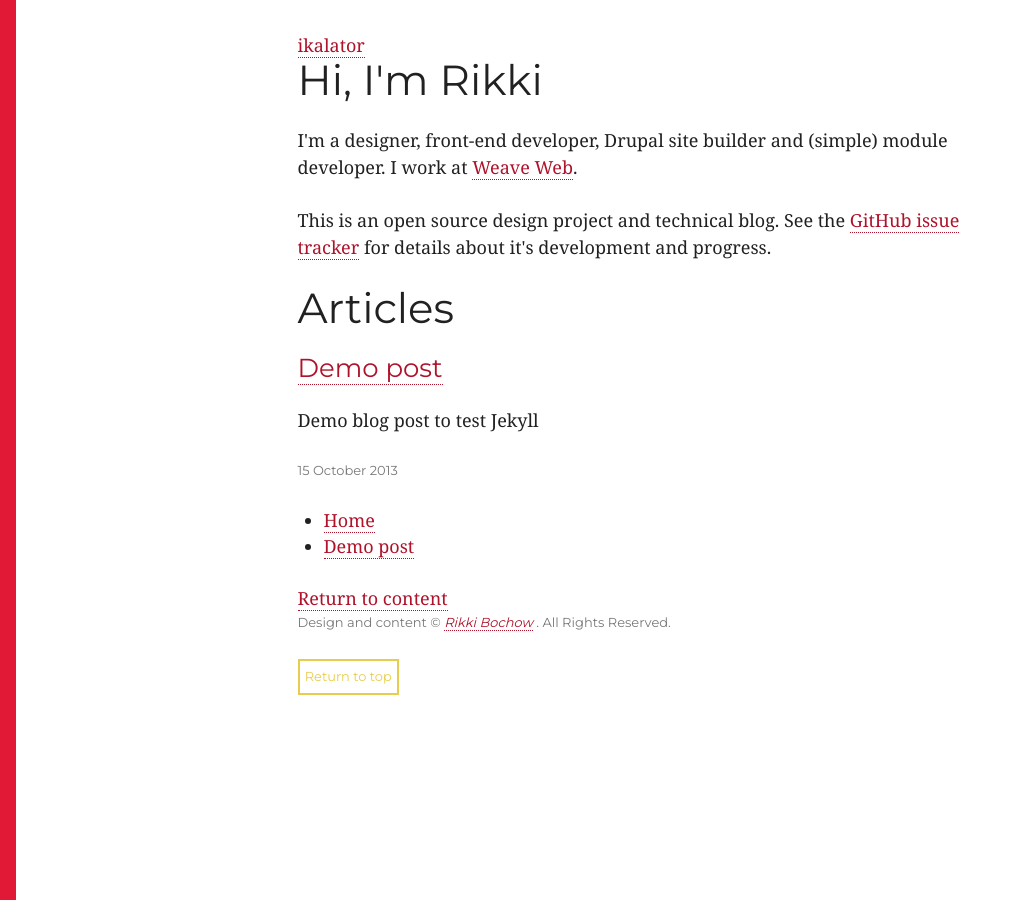
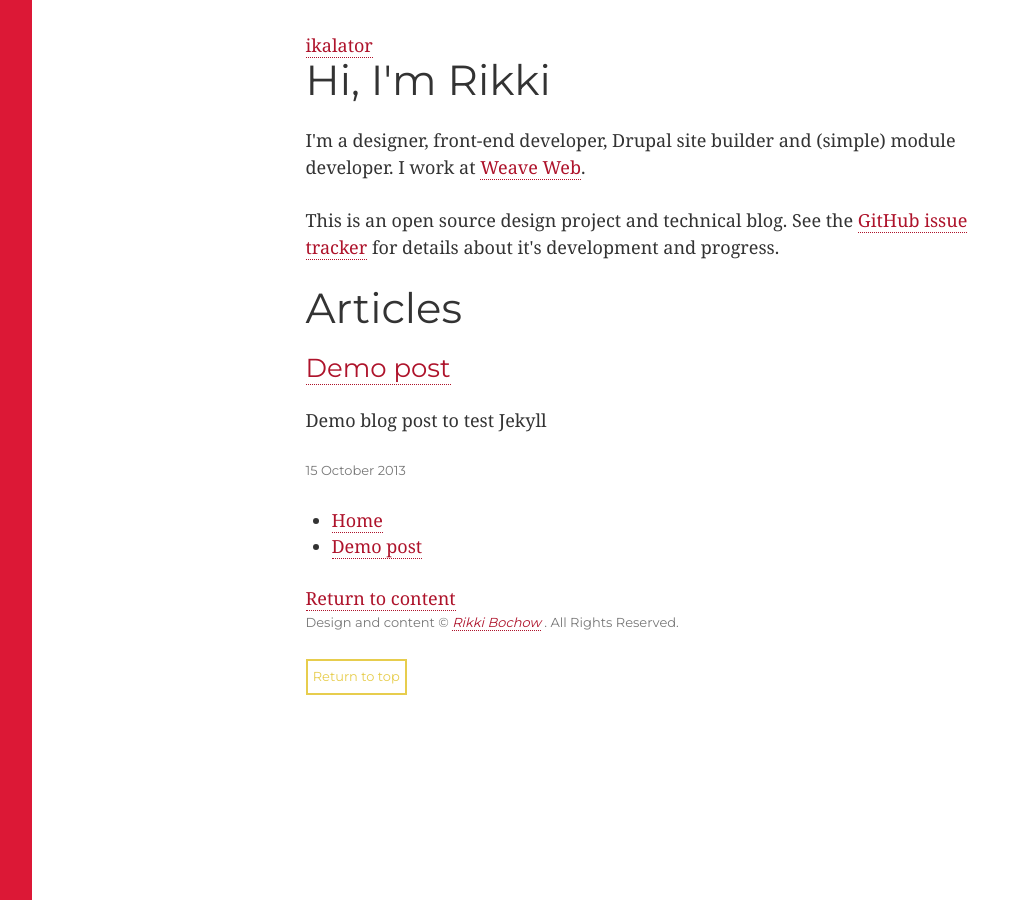
Before and after one commit to rikki-iki/rikki-iki.github.io, a Jekyll site: the page built from index.html, in a window 1280 px wide. Shown: the whole page, without its empty margins (0-1014 px from the left). Built offline with Jekyll 4.4.1, drawn with Linux system fonts in a browser that asks for light colours; Markdown is read by kramdown in place of the engine named in the settings; the list of posts is cut into pages by our own code.

Commit message:
minor colour changes

```diff
--- a/css/ikalator.css
+++ b/css/ikalator.css
@@ -3,7 +3,7 @@
  * Contasts calculated with: http://leaverou.github.io/contrast-ratio
  * to ensure accessibility is good.
  *
- * bright red: hsl(351,80%,49%) - contrast 4.8 (AA);
+ * bright red: hsl(351,80%,48%) - contrast 4.8 (AA);
  * dark red: hsl(351,80%,38%) - contrast 7.1 (AAA);
 */
 
@@ -23,7 +23,7 @@
   font: 1em/1.625em "adelle","Georgia",serif;
   overflow-y:scroll;
   min-height:100%;
-  color: hsl(0,0%,13%);
+  color: hsl(0,0%,20%);
   -webkit-overflow-scrolling: touch;
 	-webkit-tap-highlight-color: hsl(351,80%,38%);
 }
@@ -378,7 +378,7 @@
     layout
 \*------------------------------------*/
 html {
-  border-left: 1em solid hsl(351,80%,49%);
+  border-left: 2em solid hsl(351,80%,48%);
   padding: 2em 2em 2em 1em;
 }
 body {
```
